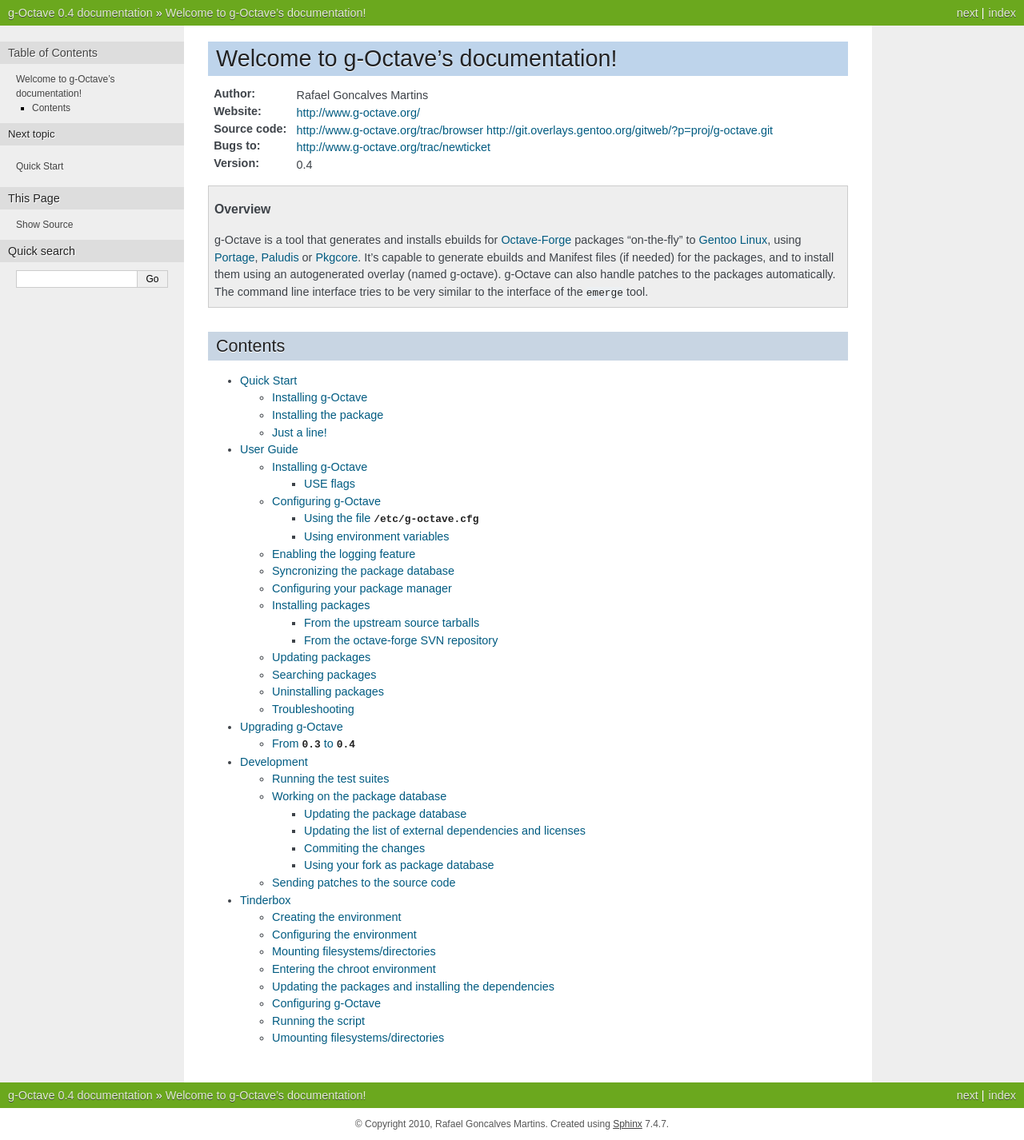
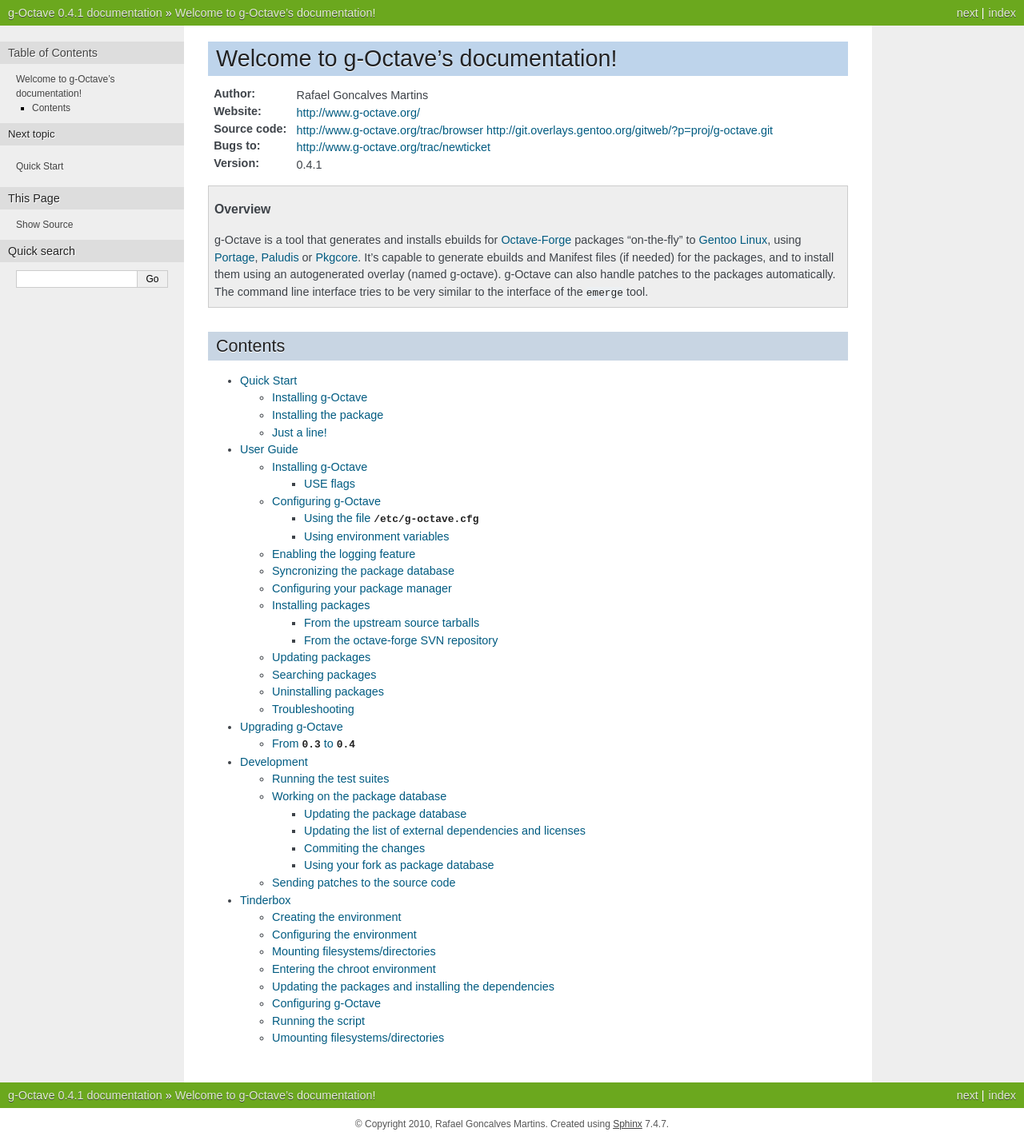
Before and after one commit to rafaelmartins/g-octave, a Sphinx documentation site: the page built from docs/index.rst, in a window 1280 px wide. Shown: the whole page at 80% size. Built offline with Sphinx 7.4.7, drawn with Linux system fonts in a browser that asks for light colours.

Commit message:
preparing for the release

```diff
--- a/docs/conf.py
+++ b/docs/conf.py
@@ -47,7 +47,7 @@
 # The short X.Y version.
 version = '0.4'
 # The full version, including alpha/beta/rc tags.
-release = '0.4'
+release = '0.4.1'
 
 # The language for content autogenerated by Sphinx. Refer to documentation
 # for a list of supported languages.
--- a/g_octave/__init__.py
+++ b/g_octave/__init__.py
@@ -32,4 +32,4 @@
 __copyright__ = '(c) 2009-2010 %s' % __author__
 __license__ = 'GPLv2'
 
-__version__ = '0.4'
+__version__ = '0.4.1'
```
